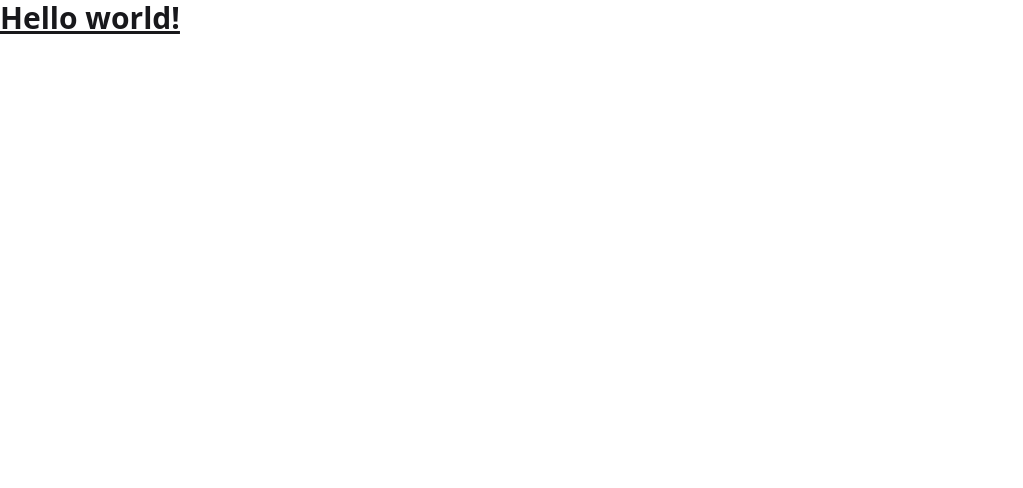
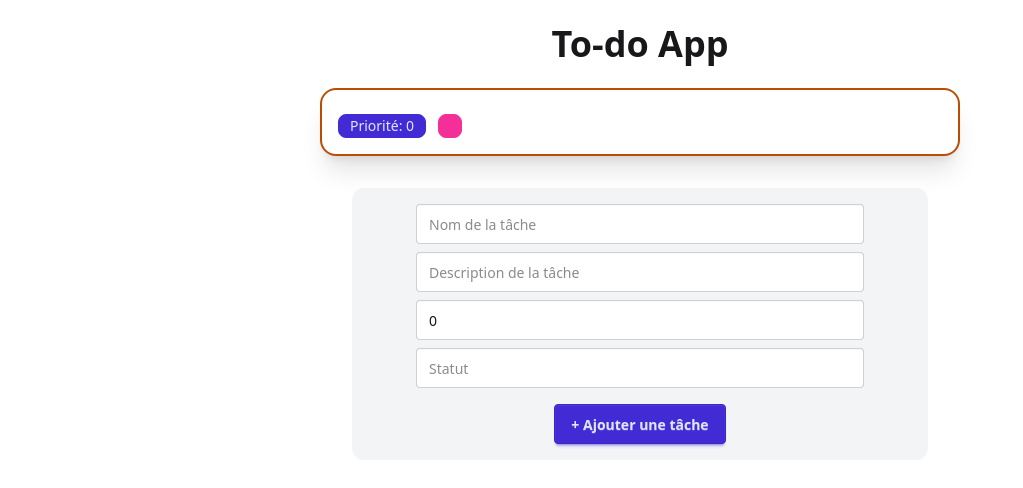
Before and after one commit to NBertrand1/todo-app-react, a React (Vite) app: page / in a window 1280 px wide. Shown: the top 488 px of the page, without its empty margins (0-1023 px from the left). Built offline with nearby package versions, Linux system fonts and the light colour scheme.

Commit message:
added some features

```diff
--- a/src/App.jsx
+++ b/src/App.jsx
@@ -1,15 +1,102 @@
-import React from 'react'
+import React, { useState } from 'react'
+//import img from "./assets/img.jpg"
 
 function App() {
 
+  //variables et leur state
+const [todos, setTodos] = useState([{ name: "", description: "", priority: 0, statut: ""}]);
+const [newTodo, setNewTodo] = useState({ name: "", description: "", priority: 0, statut: ""});
 
+
+  //comportements
+  const handleSubmit = (event) =>{
+    event.preventDefault();
+    const taskToAdd = {...newTodo, id: Date.now()};
+    setTodos([...todos, taskToAdd]);
+    setNewTodo({ name: "", description: "", priority: 0, statut: ""});
+  }
+
+  const handleChange = (event) =>{
+    const {name, value} = event.target
+   setNewTodo(prevTodo => ({...prevTodo, [name]:value}));
+  };
+
+   // 3. AFFICHAGE
   return (
     <>
-      <h1 class="text-3xl font-bold underline ">
-        Hello world!
-      </h1>
+      <section className="container mx-auto place-items-center">
+        <header>
+          <h1 className='text-4xl text-center p-2 mt-4 font-bold'>To-do App</h1>
+        </header>
+
+        {/* Liste des tâches */}
+        <ul className="grid grid-cols-1 gap-4 md: w-2xl justify-center">
+          {todos.map((todo) => (
+            <li key={todo.id}>
+              <article className='border-amber-700 rounded-2xl p-4 m-4 border-2 flex place-items-center  bg-base-100 shadow-xl'>
+                <div className='flex flex-col w-full'>
+                  <h2 className="text-xl font-bold">{todo.name}</h2>
+                  <p className="text-gray-600">{todo.description}</p>
+                  <div className='flex gap-3 mt-2 text-sm'>
+                    <span className="badge badge-primary">Priorité: {todo.priority}</span>
+                    <span className="badge badge-secondary">{todo.statut}</span>
+                  </div>
+                </div>
+                <div></div>
+              </article>
+            </li>
+          ))}
+        </ul>
+
+        {/* Formulaire d'ajout */}
+        <form onSubmit={handleSubmit} className='place-items-center p-4 bg-gray-100 rounded-xl m-4 md: w-xl'>
+          <section className='space-y-2 flex flex-col w-full max-w-md mx-auto'>
+            {/* Ajout de l'attribut name="..." indispensable pour handleChange */}
+            <input
+              type="text"
+              name="name"
+              className='input input-bordered w-full'
+              value={newTodo.name}
+              onChange={handleChange}
+              placeholder='Nom de la tâche'
+              required
+            />
+            <input
+              type="text"
+              name="description"
+              className='input input-bordered w-full'
+              value={newTodo.description}
+              onChange={handleChange}
+              placeholder='Description de la tâche'
+            />
+            <input
+              type="number"
+              name="priority"
+              className='input input-bordered w-full'
+              value={newTodo.priority}
+              onChange={handleChange}
+              placeholder='Priorité'
+            />
+            <input
+              type="text"
+              name="statut"
+              className='input input-bordered w-full'
+              value={newTodo.statut}
+              onChange={handleChange}
+              placeholder='Statut'
+            />
+          </section>
+
+          <div className="flex justify-center mt-4">
+            <button type="submit" className='btn btn-primary'>
+              + Ajouter une tâche
+            </button>
+          </div>
+        </form>
+      </section>
     </>
   )
+
 }
 
 export default App
```
Also changed, not shown: src/assets/img.jpg (added).
